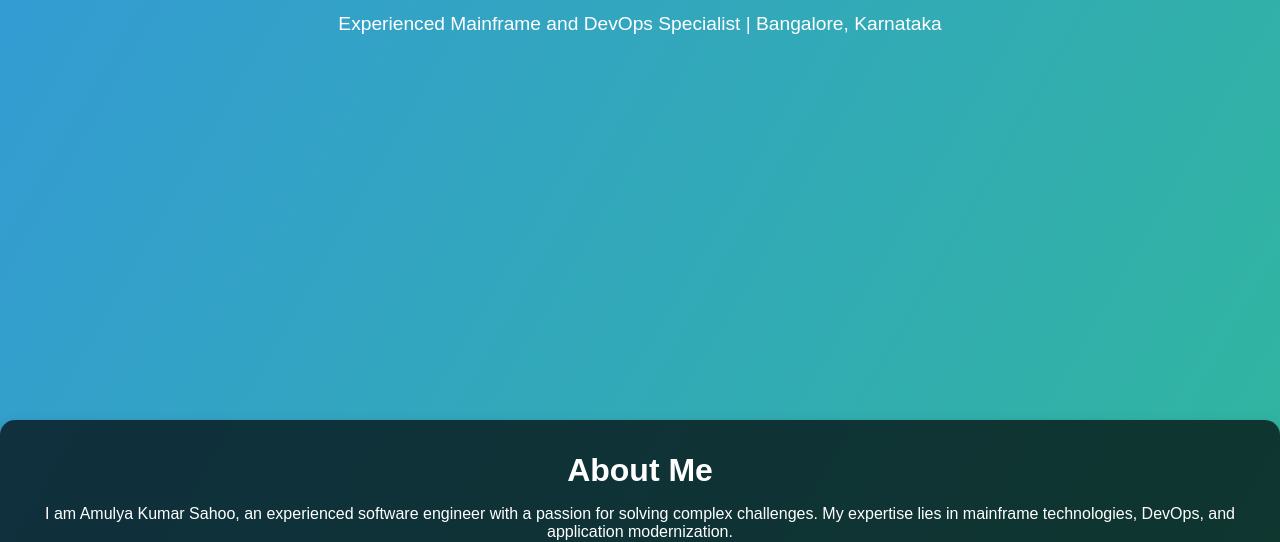
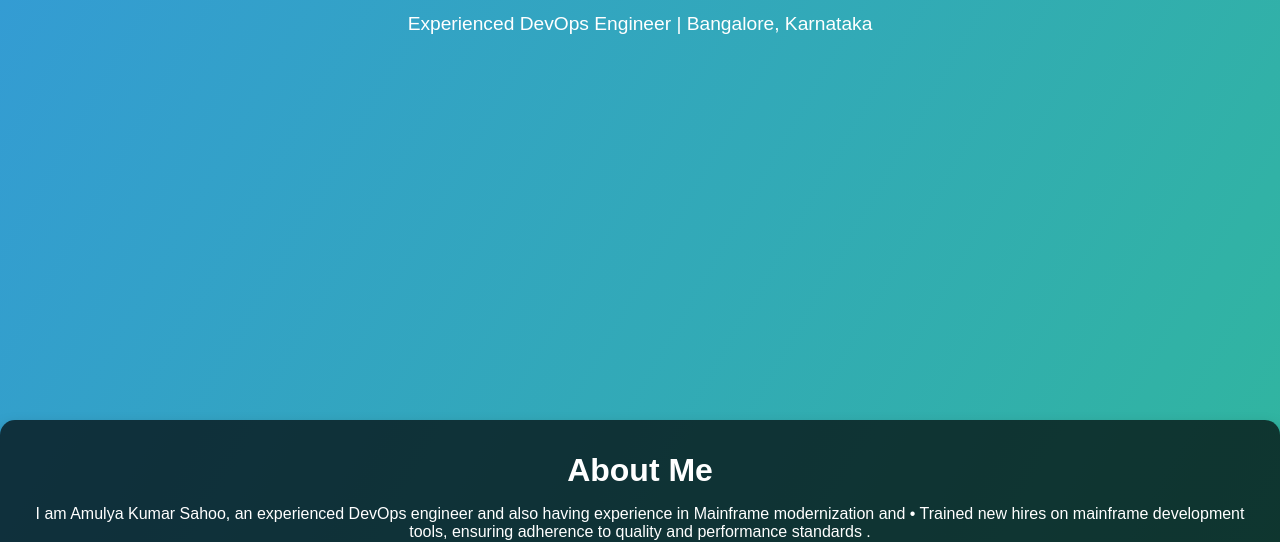
Before and after one commit to amulya103/portfolio, a plain HTML site: page index.html in a window 1280 px wide. Shown: the part 412-954 px from the top of the page. Drawn offline with Linux system fonts and the light colour scheme.

Commit message:
this is my first commit in my feature branch

```diff
--- a/index.html
+++ b/index.html
@@ -173,12 +173,12 @@
 
     <section id="home">
         <h1>Welcome to My Portfolio</h1>
-        <p>Experienced Mainframe and DevOps Specialist | Bangalore, Karnataka</p>
+        <p>Experienced DevOps Engineer | Bangalore, Karnataka</p>
     </section>
 
     <section id="about">
         <h2>About Me</h2>
-        <p>I am Amulya Kumar Sahoo, an experienced software engineer with a passion for solving complex challenges. My expertise lies in mainframe technologies, DevOps, and application modernization.</p>
+        <p>I am Amulya Kumar Sahoo, an experienced DevOps engineer and also having experience in Mainframe modernization and •	Trained new hires on mainframe development tools, ensuring adherence to quality and performance standards .</p>
         <ul class="timeline">
             <li><b>2010-2013:</b> Senior Software Engineer at Wipro Technologies</li>
             <li><b>2013-2022:</b> Mainframe Lead at FedEx Services</li>
```
